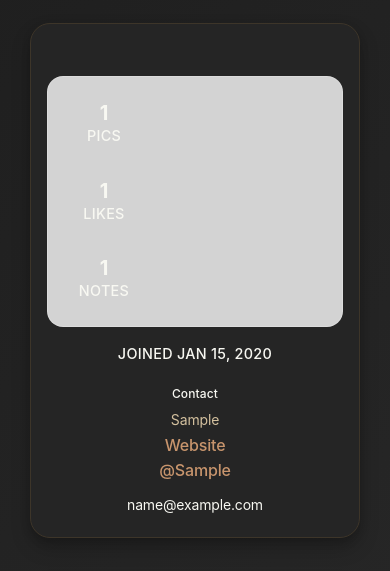
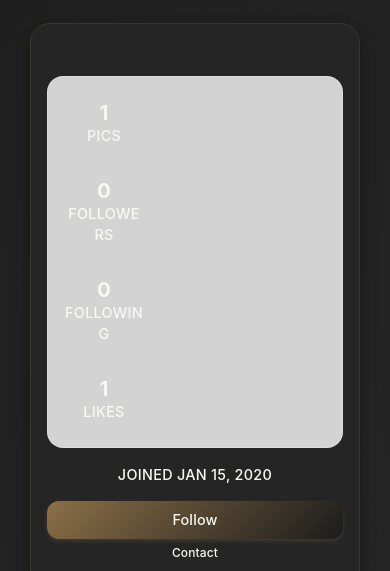
Before and after one commit to TopG85/ShutterSpace, a Django app: a page that uses portfolio/templates/profile.html in a window 390 px wide. Shown: the part 498-1069 px from the top of the page. Run offline with Django 4.2, Linux system fonts and the light colour scheme; tables that the repository leaves empty hold one stand-in row (values such as "Sample post"); data that the repository does not hold is empty; parts of the project's set-up code (start-up, migrations or seed data) failed here and were passed over.

Commit message:
Implement user following system and enhance notifications
Features added:
- Follow/unfollow functionality between users
- Follow model with database constraints preventing self-follow
- Enhanced notification display with sender information
- Follow/unfollow buttons on user profiles with AJAX
- Followers and following count display on profiles
- Dedicated followers and following list pages
- Automatic notifications when users follow each other
- Responsive templates for follower/following lists
- Updated profile stats to include social metrics

Technical changes:
- New Follow model with proper relationships and constraints
- Enhanced notification templates to show sender info
- Follow/unfollow views with JSON responses
- Database migration for Follow model
- Updated URLs for follow functionality
- Enhanced profile view with follow status and counts

```diff
--- a/portfolio/models.py
+++ b/portfolio/models.py
@@ -51,16 +51,43 @@ class Comment(models.Model):
 
 
 class Like(models.Model):
-    user = models.ForeignKey(User, on_delete=models.CASCADE)
     photo = models.ForeignKey(
         Photo, on_delete=models.CASCADE, related_name='likes')
+    user = models.ForeignKey(User, on_delete=models.CASCADE)
     created_at = models.DateTimeField(auto_now_add=True)
 
     class Meta:
-        unique_together = ('user', 'photo')
+        unique_together = ('photo', 'user')
 
     def __str__(self):
-        return f"Like({self.user.username} -> {self.photo.id})"
+        return f"Like({self.user.username} likes {self.photo.id})"
+
+
+class Follow(models.Model):
+    """User following relationships"""
+    follower = models.ForeignKey(
+        User,
+        on_delete=models.CASCADE,
+        related_name='following'
+    )
+    following = models.ForeignKey(
+        User,
+        on_delete=models.CASCADE,
+        related_name='followers'
+    )
+    created_at = models.DateTimeField(auto_now_add=True)
+
+    class Meta:
+        unique_together = ('follower', 'following')
+        constraints = [
+            models.CheckConstraint(
+                check=~models.Q(follower=models.F('following')),
+                name='prevent_self_follow'
+            )
+        ]
+
+    def __str__(self):
+        return f"{self.follower.username} follows {self.following.username}"
 
 
 class Notification(models.Model):
--- a/portfolio/templates/profile.html
+++ b/portfolio/templates/profile.html
@@ -66,15 +66,20 @@
                         </div>
                     </div>
                     <div class="stat">
+                        <a href="{% url 'followers_list' username=owner.username %}" class="text-decoration-none text-dark">
+                            <div class="h5 mb-0">{{ followers_count }}</div>
+                            <div class="profile-meta">Followers</div>
+                        </a>
+                    </div>
+                    <div class="stat">
+                        <a href="{% url 'following_list' username=owner.username %}" class="text-decoration-none text-dark">
+                            <div class="h5 mb-0">{{ following_count }}</div>
+                            <div class="profile-meta">Following</div>
+                        </a>
+                    </div>
+                    <div class="stat">
                         <div class="h5 mb-0">{{ total_likes }}</div>
                         <div class="profile-meta">Likes</div>
-                    </div>
-                    <div class="stat">
-                        <div class="h5 mb-0">{{ total_comments }}</div>
-                        <div class="profile-meta">
-                            <span class="d-none d-lg-inline">Comments</span>
-                            <span class="d-lg-none">Notes</span>
-                        </div>
                     </div>
                 </div>
                 <div class="mt-3 profile-meta">Joined {{ joined|date:"M d, Y" }}</div>
@@ -82,7 +87,19 @@
                     {% if user.is_authenticated and user == owner %}
                         <a href="{% url 'profile_edit_user' owner.username %}" class="btn btn-sm btn-primary me-2">Edit profile</a>
                         <a href="{% url 'upload_photo' %}" class="btn btn-sm btn-outline-secondary">Upload photo</a>
+                    {% elif user.is_authenticated %}
+                        <button class="btn btn-sm btn-primary follow-btn"
+                                data-username="{{ owner.username }}"
+                                data-following="{{ is_following }}">
+                            {% if is_following %}
+                                <i class="fas fa-user-minus me-1"></i>Unfollow
+                            {% else %}
+                                <i class="fas fa-user-plus me-1"></i>Follow
+                            {% endif %}
+                        </button>
+                        <a href="mailto:{{ owner.email }}" class="btn btn-sm btn-outline-secondary">Contact</a>
                     {% else %}
+                        <a href="{% url 'login' %}" class="btn btn-sm btn-primary">Follow</a>
                         <a href="mailto:{{ owner.email }}" class="btn btn-sm btn-outline-secondary">Contact</a>
                     {% endif %}
                 </div>
@@ -183,4 +200,52 @@
     </div>
 </div>
 </div>
+
+<script>
+// Follow/Unfollow functionality
+document.addEventListener('DOMContentLoaded', function() {
+    const followBtn = document.querySelector('.follow-btn');
+
+    if (followBtn) {
+        followBtn.addEventListener('click', function() {
+            const username = this.dataset.username;
+            const isFollowing = this.dataset.following === 'True';
+            const action = isFollowing ? 'unfollow' : 'follow';
+
+            fetch(`/user/${username}/${action}/`, {
+                method: 'POST',
+                headers: {
+                    'X-CSRFToken': '{{ csrf_token }}',
+                    'Content-Type': 'application/json',
+                },
+            })
+            .then(response => response.json())
+            .then(data => {
+                if (data.success) {
+                    // Update button
+                    if (data.action === 'followed') {
+                        this.innerHTML = '<i class="fas fa-user-minus me-1"></i>Unfollow';
+                        this.dataset.following = 'True';
+                    } else {
+                        this.innerHTML = '<i class="fas fa-user-plus me-1"></i>Follow';
+                        this.dataset.following = 'False';
+                    }
+
+                    // Update followers count
+                    const followersCountEl = document.querySelector('.profile-stats .stat:nth-child(2) .h5');
+                    if (followersCountEl) {
+                        followersCountEl.textContent = data.followers_count;
+                    }
+                } else {
+                    alert('Error: ' + data.error);
+                }
+            })
+            .catch(error => {
+                console.error('Error:', error);
+                alert('An error occurred. Please try again.');
+            });
+        });
+    }
+});
+</script>
 {% endblock %}
--- a/portfolio/urls.py
+++ b/portfolio/urls.py
@@ -22,6 +22,16 @@ urlpatterns = [
     path('photo/<int:photo_id>/like/', views.toggle_like,
          name='toggle_like'),
 
+    # Follow URLs
+    path('user/<str:username>/follow/', views.follow_user,
+         name='follow_user'),
+    path('user/<str:username>/unfollow/', views.unfollow_user,
+         name='unfollow_user'),
+    path('user/<str:username>/followers/', views.followers_list,
+         name='followers_list'),
+    path('user/<str:username>/following/', views.following_list,
+         name='following_list'),
+
     # Notification URLs
     path('notifications/', views.notifications_list,
          name='notifications_list'),
--- a/portfolio/views.py
+++ b/portfolio/views.py
@@ -4,7 +4,7 @@ from django.contrib.auth.models import User
 from django.contrib.auth.forms import UserCreationForm
 from django.contrib.auth import login
 from django.contrib.auth.decorators import login_required
-from .models import Profile, Photo, Comment, Notification
+from .models import Profile, Photo, Comment, Notification, Follow
 from .forms import ProfileForm, PhotoForm, CommentForm
 
 
@@ -134,11 +134,24 @@ def profile_view(request, username):
     else:
         for p in photos:
             p.liked = False
+
     # compute simple stats
     photos_count = photos.count()
     total_likes = sum(p.likes.count() for p in photos)
     total_comments = sum(p.comments.count() for p in photos)
     joined = user.date_joined
+
+    # Follow stats and status
+    followers_count = user.followers.count()
+    following_count = user.following.count()
+    is_following = False
+
+    if request.user.is_authenticated and request.user != user:
+        is_following = Follow.objects.filter(
+            follower=request.user,
+            following=user
+        ).exists()
+
     # initials fallback for avatar
     if profile:
         display_name = profile.display_name or user.username
@@ -155,6 +168,9 @@ def profile_view(request, username):
         'total_comments': total_comments,
         'joined': joined,
         'initials': initials,
+        'followers_count': followers_count,
+        'following_count': following_count,
+        'is_following': is_following,
     }
     return render(request, 'profile.html', context)
 
@@ -373,3 +389,100 @@ def notifications_dropdown(request):
         'notifications': notifications_data,
         'unread_count': unread_count
     })
+
+
+@login_required
+def follow_user(request, username):
+    """Follow a user"""
+    if request.method == 'POST':
+        user_to_follow = get_object_or_404(User, username=username)
+
+        # Can't follow yourself
+        if user_to_follow == request.user:
+            return JsonResponse({
+                'success': False,
+                'error': 'Cannot follow yourself'
+            })
+
+        # Create or get the follow relationship
+        follow, created = Follow.objects.get_or_create(
+            follower=request.user,
+            following=user_to_follow
+        )
+
+        if created:
+            # Create notification for the followed user
+            create_notification(
+                recipient=user_to_follow,
+                sender=request.user,
+                notification_type='follow',
+                title='New Follower',
+                message=f'{request.user.username} started following you!'
+            )
+
+            return JsonResponse({
+                'success': True,
+                'action': 'followed',
+                'followers_count': user_to_follow.followers.count()
+            })
+        else:
+            return JsonResponse({
+                'success': False,
+                'error': 'Already following this user'
+            })
+
+    return JsonResponse({'success': False, 'error': 'Invalid request method'})
+
+
+@login_required
+def unfollow_user(request, username):
+    """Unfollow a user"""
+    if request.method == 'POST':
+        user_to_unfollow = get_object_or_404(User, username=username)
+
+        # Try to find and delete the follow relationship
+        try:
+            follow = Follow.objects.get(
+                follower=request.user,
+                following=user_to_unfollow
+            )
+            follow.delete()
+
+            return JsonResponse({
+                'success': True,
+                'action': 'unfollowed',
+                'followers_count': user_to_unfollow.followers.count()
+            })
+        except Follow.DoesNotExist:
+            return JsonResponse({
+                'success': False,
+                'error': 'Not following this user'
+            })
+
+    return JsonResponse({'success': False, 'error': 'Invalid request method'})
+
+
+@login_required
+def followers_list(request, username):
+    """Display a user's followers"""
+    user = get_object_or_404(User, username=username)
+    followers = user.followers.select_related('follower__profile').all()
+
+    return render(request, 'followers_list.html', {
+        'user': user,
+        'followers': followers,
+        'title': f"{user.username}'s Followers"
+    })
+
+
+@login_required
+def following_list(request, username):
+    """Display users that this user is following"""
+    user = get_object_or_404(User, username=username)
+    following = user.following.select_related('following__profile').all()
+
+    return render(request, 'following_list.html', {
+        'user': user,
+        'following': following,
+        'title': f"Users {user.username} is Following"
+    })
```
Also changed, not shown: portfolio/templates/followers_list.html (added, +78 -0 lines), portfolio/templates/following_list.html (added, +74 -0 lines), portfolio/templates/notifications/list.html (+18 -4 lines), portfolio/migrations/0008_alter_like_unique_together_follow_and_more.py (added).
